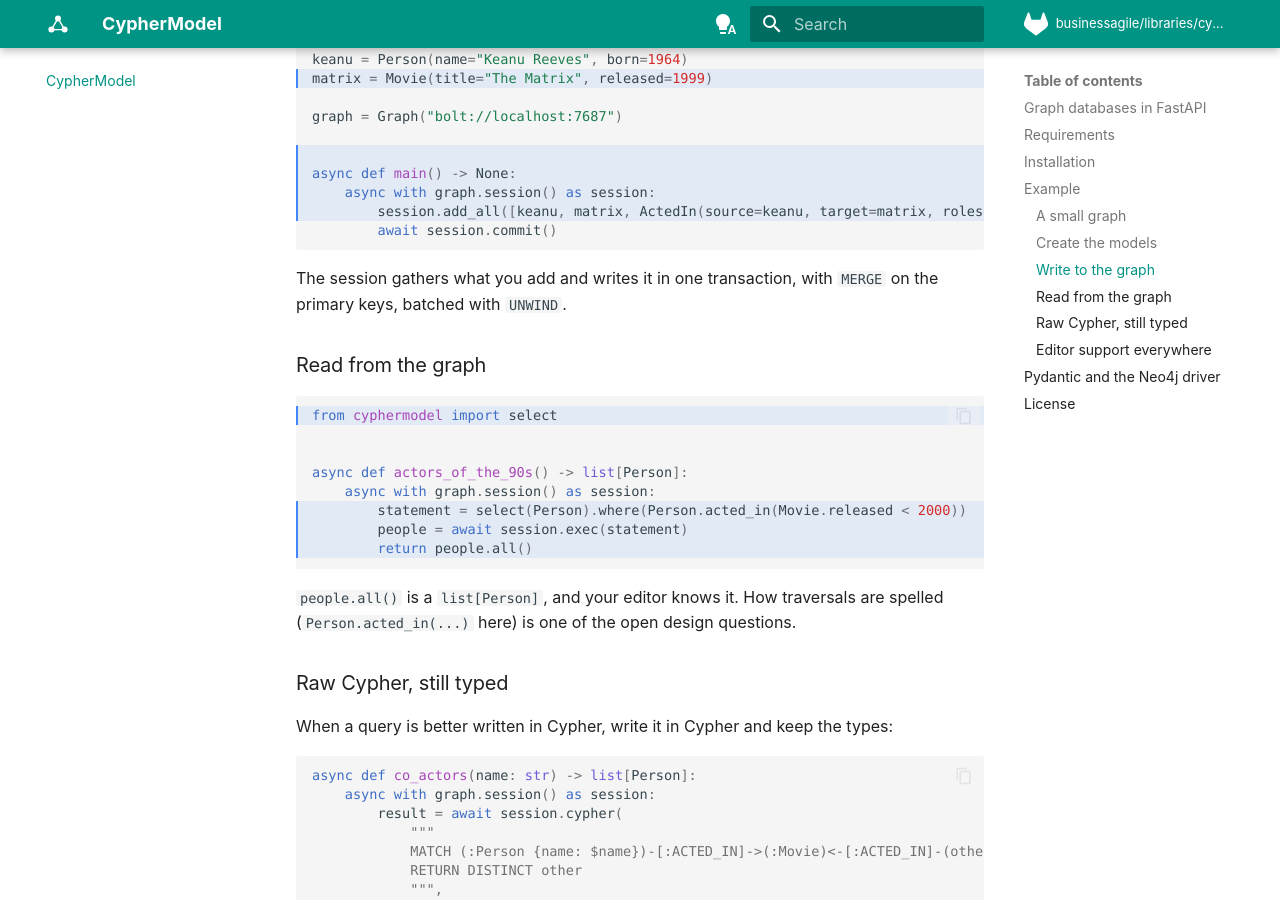
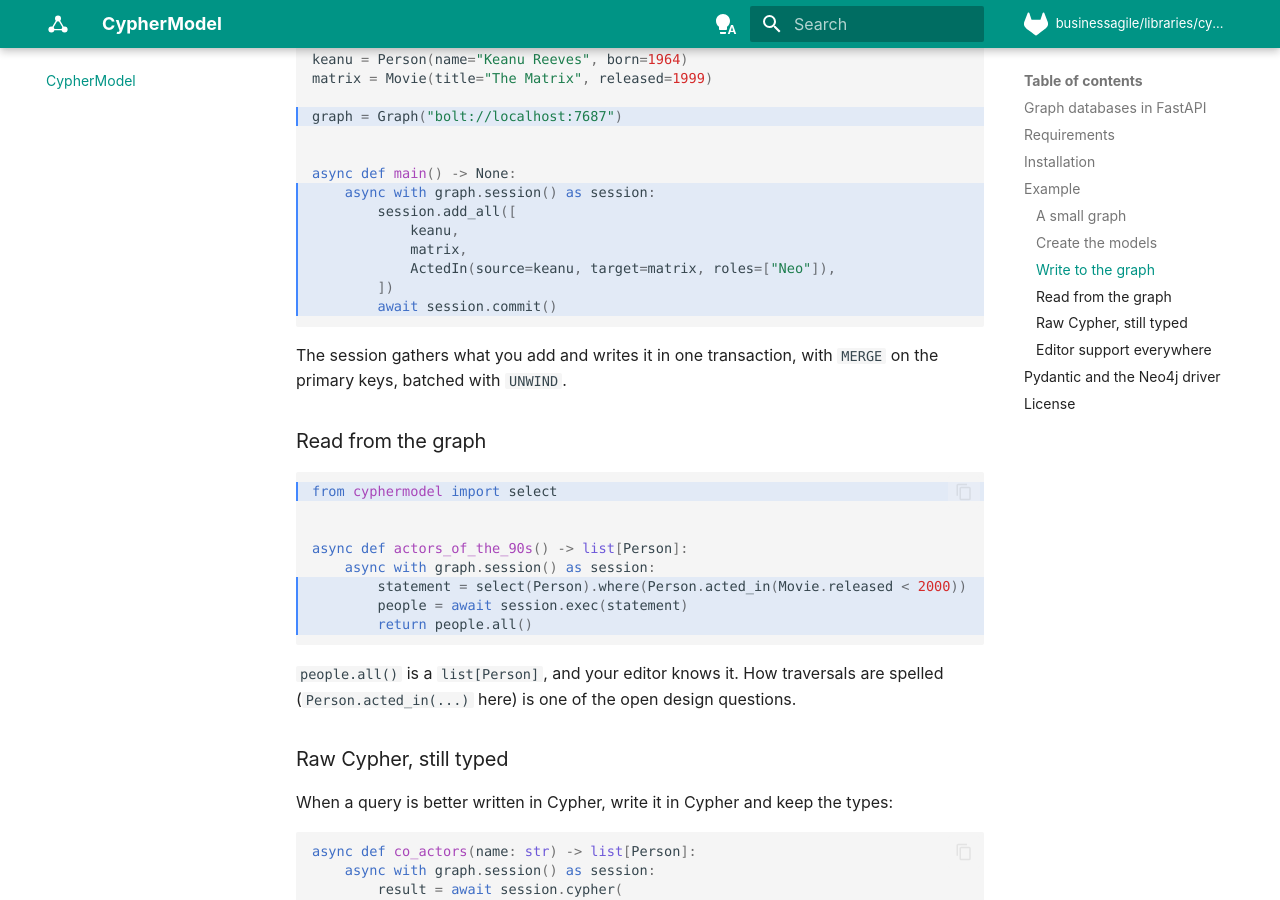
Before and after one commit to BiBzz/cyphermodel, an MkDocs documentation site: the page built from docs/index.md, in a window 1280 px wide and 900 px high, scrolled down 2818 px. Built offline with MkDocs 1.6.1 and Material for MkDocs 9.7.7, drawn with Linux system fonts in a browser that asks for light colours; comment, search, counter and statistics services are not loaded.

Commit message:
docs: highlight the right lines of the write example
The highlighted lines were off by one block, and add_all overflowed the code box.

````diff
--- a/docs/index.md
+++ b/docs/index.md
@@ -106,7 +106,7 @@ The class `ActedIn` is a **relationship model** from a `Person` to a `Movie`, it
 
 ### Write to the graph
 
-```python hl_lines="1  4  8-11"
+```python hl_lines="1  6  10-16"
 from cyphermodel import Graph
 
 keanu = Person(name="Keanu Reeves", born=1964)
@@ -117,7 +117,11 @@ graph = Graph("bolt://localhost:7687")
 
 async def main() -> None:
     async with graph.session() as session:
-        session.add_all([keanu, matrix, ActedIn(source=keanu, target=matrix, roles=["Neo"])])
+        session.add_all([
+            keanu,
+            matrix,
+            ActedIn(source=keanu, target=matrix, roles=["Neo"]),
+        ])
         await session.commit()
 ```
 
````
Also changed, not shown: README.md (+6 -2 lines).
